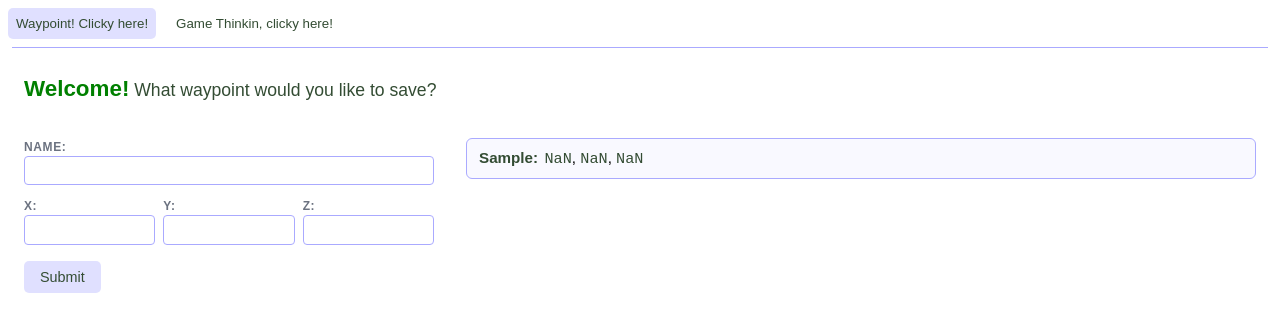
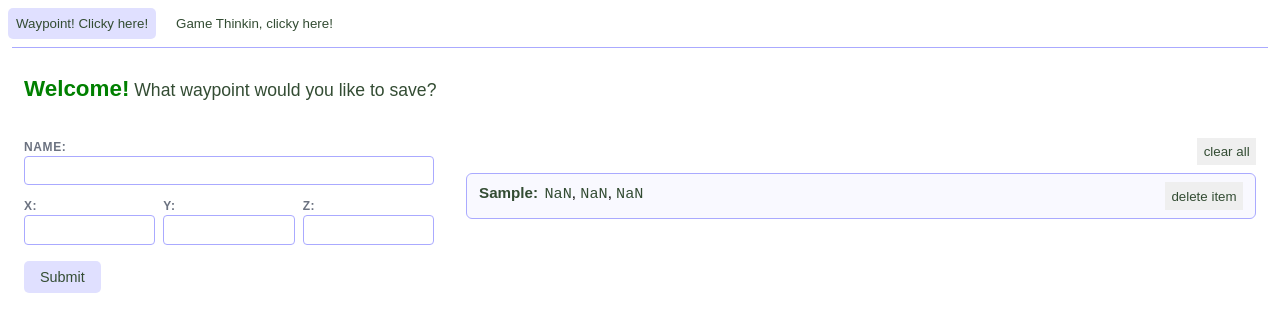
Before and after one commit to chaihigh/minecraftcoords, a React (Vite) app: page / in a window 1280 px wide. Both pictures are taken after typing "Sample", "Sample", "Sample", "Sample" into the empty fields and a click on the button "Submit". Shown: the top 332 px of the page. Built offline with nearby package versions, Linux system fonts and the light colour scheme.

Commit message:
delete item and clear all buttons functional

```diff
--- a/src/components/WaypointDisplay.tsx
+++ b/src/components/WaypointDisplay.tsx
@@ -21,29 +21,35 @@ const CoordSpan = styled.span<{ $value: number }>`
   font-family: monospace;
 `;
 
-// const DeleteButton = styled.button`
-//   color: #334c33;
-// `;
+const DeleteButton = styled.button`
+  float: right;
+  border: none;
+  padding: 0.4rem;
+  color: #334c33;
+
+  &:hover {
+    background: #ccf;
+  }
+`;
 
 export const WaypointDisplay: React.FC<{
-  waypoint: Waypoint, key: number;
-}> = ({ waypoint, key }) => {
+  waypoint: Waypoint;
+  onDelete: () => void;
+}> = ({waypoint, onDelete}) => {
   const { x, y, z } = waypoint.coord;
+
   return (
     <Card>
       <Name>{waypoint.name}:</Name>
       <CoordSpan $value={x}>{x}</CoordSpan>,{' '}
       <CoordSpan $value={y}>{y}</CoordSpan>,{' '}
       <CoordSpan $value={z}>{z}</CoordSpan>
-      <span>{key}</span>
-      {/*<DeleteButton onClick={(event) => {*/}
-      {/*  event.preventDefault();*/}
-      {/*  return*/}
-      {/*  //remove from list*/}
-      {/*  //remove from storage*/}
-      {/*}}>*/}
-      {/*  delete item*/}
-      {/*</DeleteButton>*/}
+      <DeleteButton onClick={(event) => {
+        event.preventDefault();
+        onDelete();
+      }}>
+        delete item
+      </DeleteButton>
     </Card>
   );
 };
--- a/src/components/WaypointTab.tsx
+++ b/src/components/WaypointTab.tsx
@@ -32,6 +32,14 @@ const RightPanel = styled(Col)`
   gap: 0.5rem;
 `;
 
+const ClearAll = styled.button`
+  align-self: flex-end;
+  border: none;
+  color: #334c33;
+  max-width: 60px;
+  padding: 0.4rem;
+`
+
 export const WaypointTab: React.FC<{}> = () => {
   const [waypoints, setWaypoints] = React.useState<Waypoint[]>(recallWaypoints());
 
@@ -52,8 +60,23 @@ export const WaypointTab: React.FC<{}> = () => {
           />
         </LeftPanel>
         <RightPanel>
+          <ClearAll onClick={() => {
+            confirm('Do you really want to clear?');
+            setWaypoints([]);
+            storeWaypoints([]);
+          }}>
+            clear all
+          </ClearAll>
           {waypoints.map((w: Waypoint, i: number) => (
-            <WaypointDisplay waypoint={w} key={i} />
+            <WaypointDisplay
+              waypoint={w}
+              key={i}
+              onDelete={() => {
+                const newWaypointList = waypoints.filter((_, idx) => idx !== i);
+                setWaypoints(newWaypointList);
+                storeWaypoints(newWaypointList);
+              }}
+            />
           ))}
         </RightPanel>
       </PanelRow>
```
